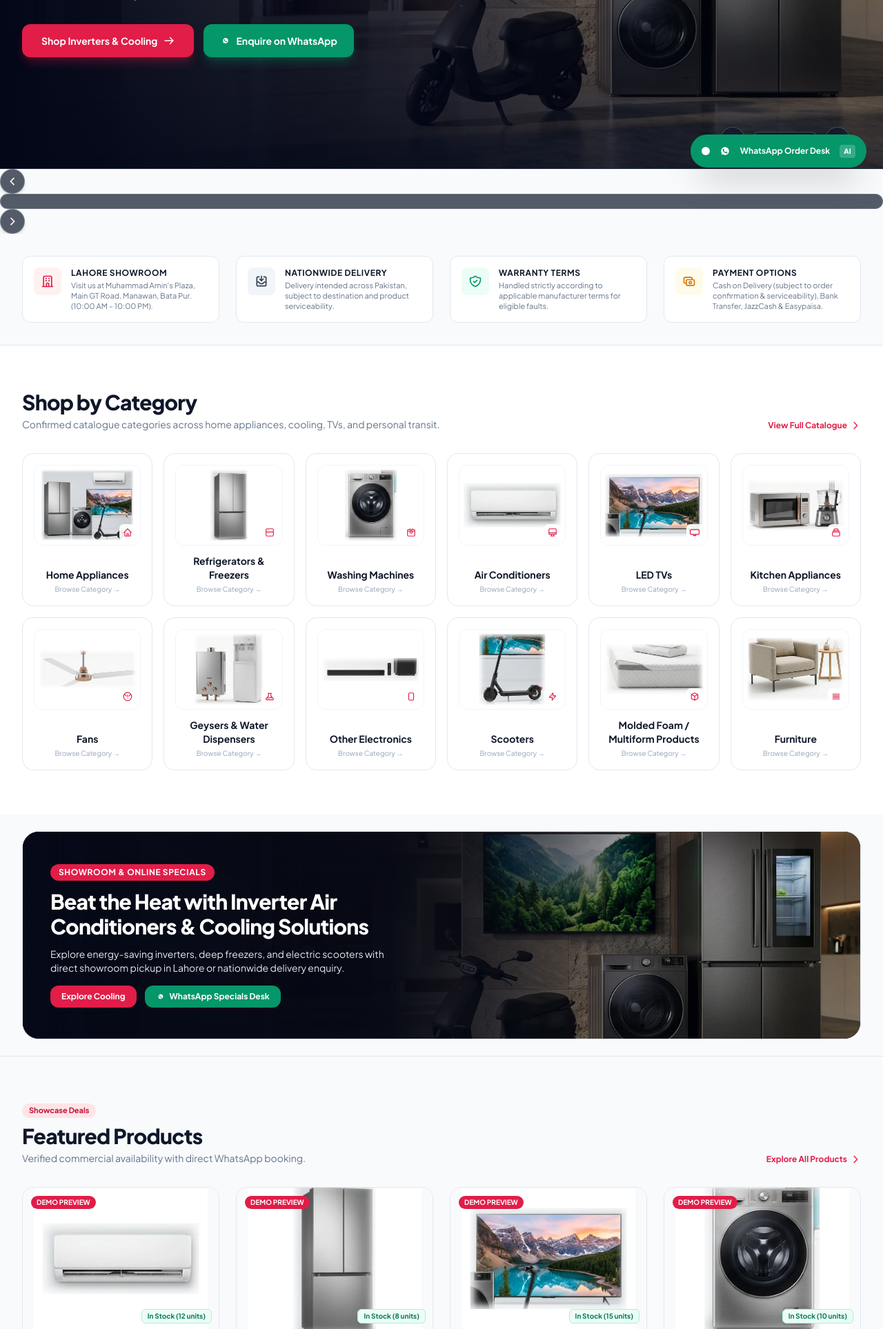
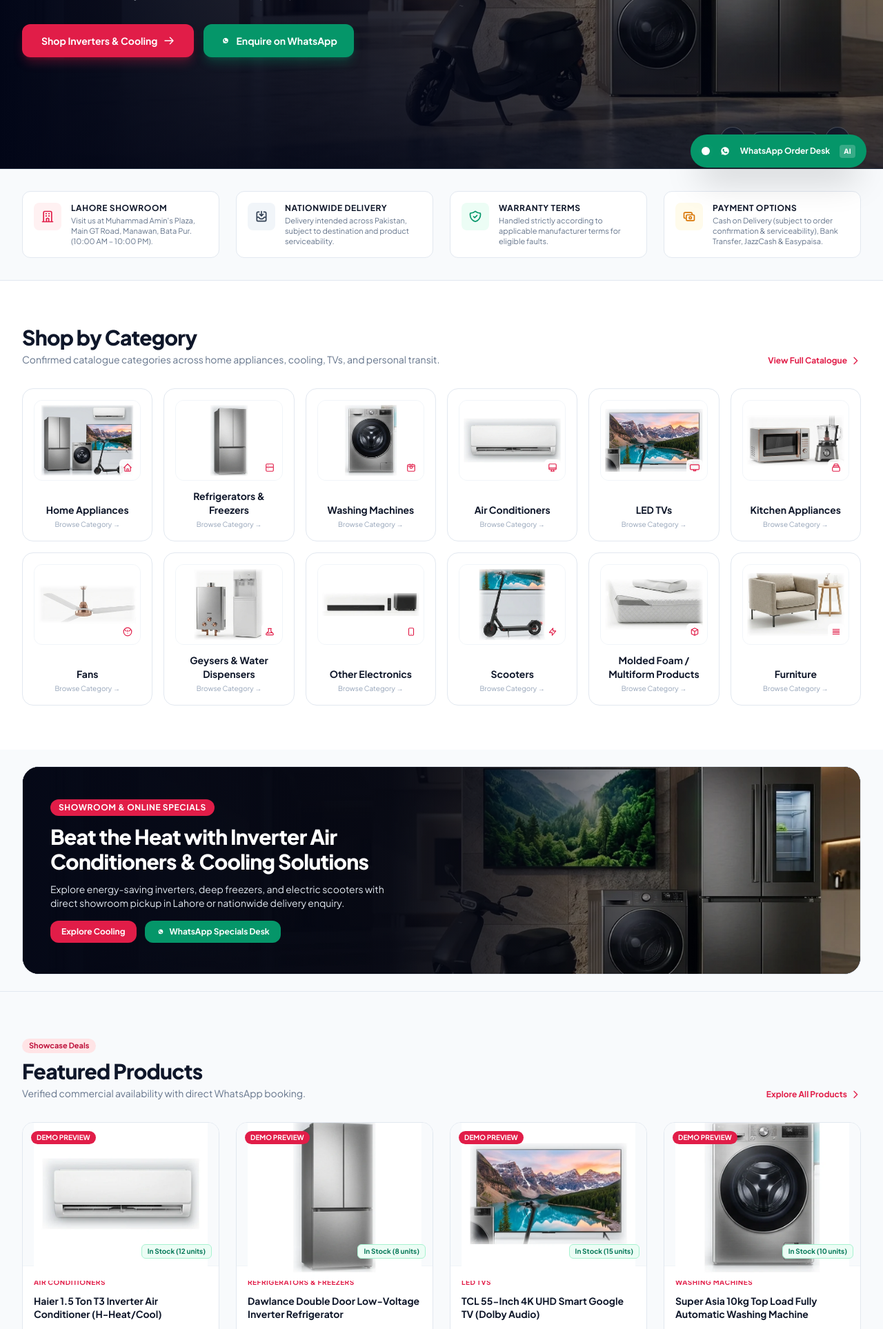
Before and after one commit to Marsad1998/deen, a Laravel app: page / in a window 1280 px wide. Shown: the part 533-2460 px from the top of the page at 69% size. Run offline with Laravel 12, Linux system fonts and the light colour scheme; data comes from the database, SQL or seed files in the repository; some libraries are stand-ins or nearby versions.

Commit message:
fix: remove orphan duplicate slider controls below hero section

```diff
--- a/resources/views/storefront/home.blade.php
+++ b/resources/views/storefront/home.blade.php
@@ -143,40 +143,8 @@
                             :class="currentSlide === {{ $index }} ? 'bg-rose-600 w-7 sm:w-8' : 'bg-white/40 hover:bg-white/70 w-2.5 sm:w-3'"
                             class="h-2.5 sm:h-3 rounded-full transition-all duration-300 focus:outline-none"
                             title="Slide {{ $index + 1 }}: {{ $slide['title'] }}"
-                            aria-label="Go to Slide {{ $index + 1 }}"></button>
+                            aria-label="Go to slide {{ $index + 1 }}"></button>
                 @endforeach
-            </div>
-
-            <!-- Next Button -->
-            <button type="button"
-                    @click="nextSlide(); resetTimer();"
-                    aria-label="Next Slide"
-                    class="w-8 h-8 sm:w-9 sm:h-9 rounded-full bg-slate-900/70 hover:bg-rose-600 text-white border border-white/20 backdrop-blur-xs flex items-center justify-center transition-all hover:scale-105 shadow-md">
-                <svg class="w-4 h-4" fill="none" stroke="currentColor" viewBox="0 0 24 24"><path stroke-linecap="round" stroke-linejoin="round" stroke-width="2.5" d="M9 5l7 7-7 7"/></svg>
-            </button>
-        </div>
-    </section>
-            <button type="button"
-                    @click="prevSlide(); resetTimer();"
-                    aria-label="Previous Slide"
-                    class="w-8 h-8 sm:w-9 sm:h-9 rounded-full bg-slate-900/70 hover:bg-rose-600 text-white border border-white/20 backdrop-blur-xs flex items-center justify-center transition-all hover:scale-105 shadow-md">
-                <svg class="w-4 h-4" fill="none" stroke="currentColor" viewBox="0 0 24 24"><path stroke-linecap="round" stroke-linejoin="round" stroke-width="2.5" d="M15 19l-7-7 7-7"/></svg>
-            </button>
-
-            <!-- 4 Slide Indicator Pills -->
-            <div class="flex items-center space-x-1.5 bg-slate-900/70 backdrop-blur-xs px-3 py-1.5 rounded-full border border-white/15">
-                <button type="button" @click="goToSlide(0)" aria-label="Go to slide 1"
-                        class="h-2 rounded-full transition-all duration-300"
-                        :class="currentSlide === 0 ? 'w-6 bg-rose-500' : 'w-2 bg-white/40 hover:bg-white/80'"></button>
-                <button type="button" @click="goToSlide(1)" aria-label="Go to slide 2"
-                        class="h-2 rounded-full transition-all duration-300"
-                        :class="currentSlide === 1 ? 'w-6 bg-rose-500' : 'w-2 bg-white/40 hover:bg-white/80'"></button>
-                <button type="button" @click="goToSlide(2)" aria-label="Go to slide 3"
-                        class="h-2 rounded-full transition-all duration-300"
-                        :class="currentSlide === 2 ? 'w-6 bg-rose-500' : 'w-2 bg-white/40 hover:bg-white/80'"></button>
-                <button type="button" @click="goToSlide(3)" aria-label="Go to slide 4"
-                        class="h-2 rounded-full transition-all duration-300"
-                        :class="currentSlide === 3 ? 'w-6 bg-rose-500' : 'w-2 bg-white/40 hover:bg-white/80'"></button>
             </div>
 
             <!-- Next Button -->
```
